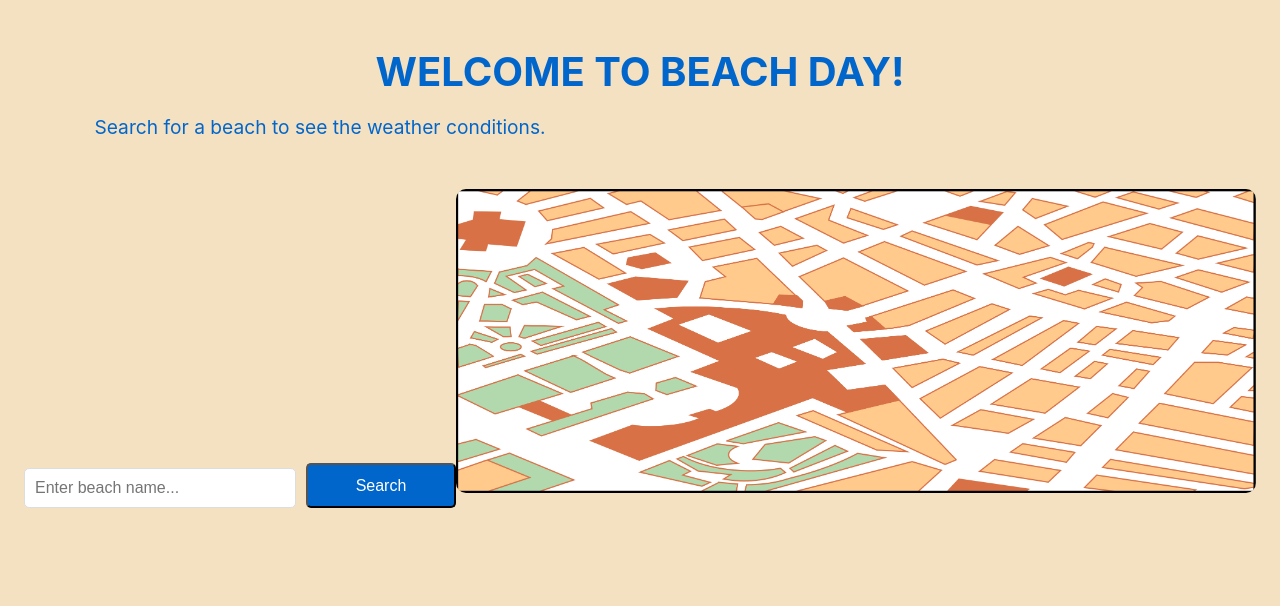
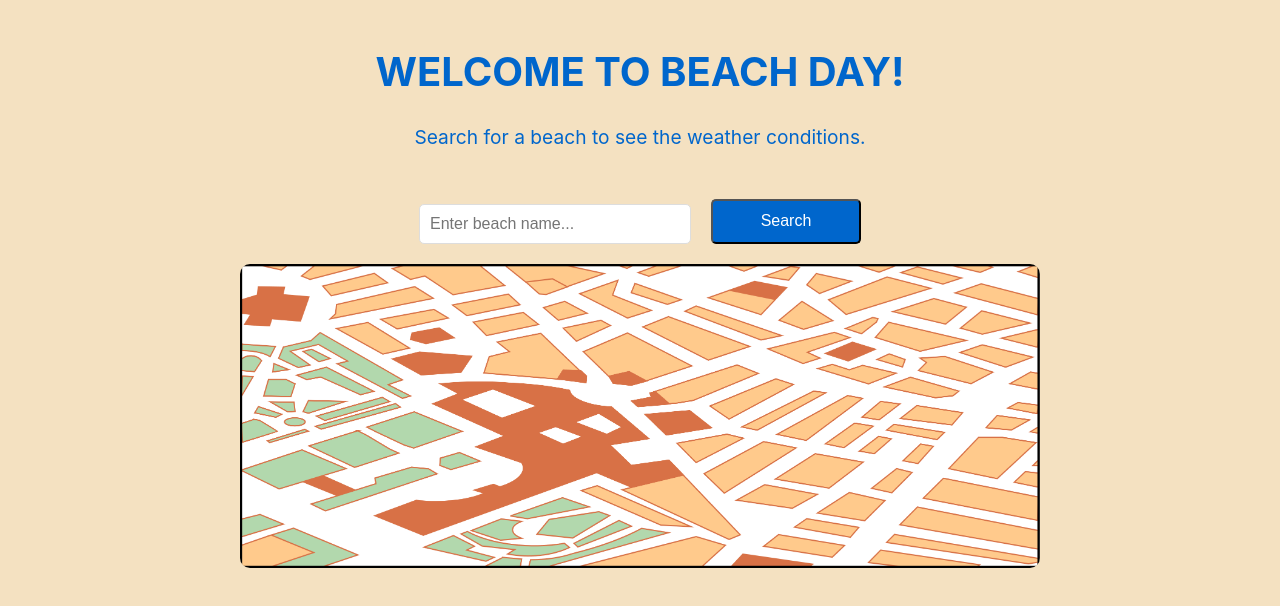
Before and after one commit to WilliamSmithWLS/Empty, a React (Create React App) app in the folder BeachDay-auth/client/: page /beach-info in a window 1280 px wide. Shown: the top 606 px of the page. Built offline with nearby package versions, Linux system fonts and the light colour scheme; sample sign-in values are in the browser's storage.

Commit message:
Update BeachInfo.css

```diff
--- a/BeachDay-auth/client/src/BeachInfo.css
+++ b/BeachDay-auth/client/src/BeachInfo.css
@@ -4,6 +4,10 @@
   background-color: #f4e1c1; /* Tan beach background */
   color: #0066cc; /* Blue text */
   height: 100vh;
+  display: flex;
+  flex-direction: column;
+  justify-content: flex-start;
+  align-items: center;
 }
 
 h1 {
@@ -17,8 +21,10 @@ p {
 
 .search-form {
   margin-top: 20px;
-  display: inline-flex;
+  display: flex;
+  flex-direction: row; /* Align search bar and button horizontally */
   justify-content: center;
+  gap: 10px; /* Adds space between the search input and button */
 }
 
 input {
```
